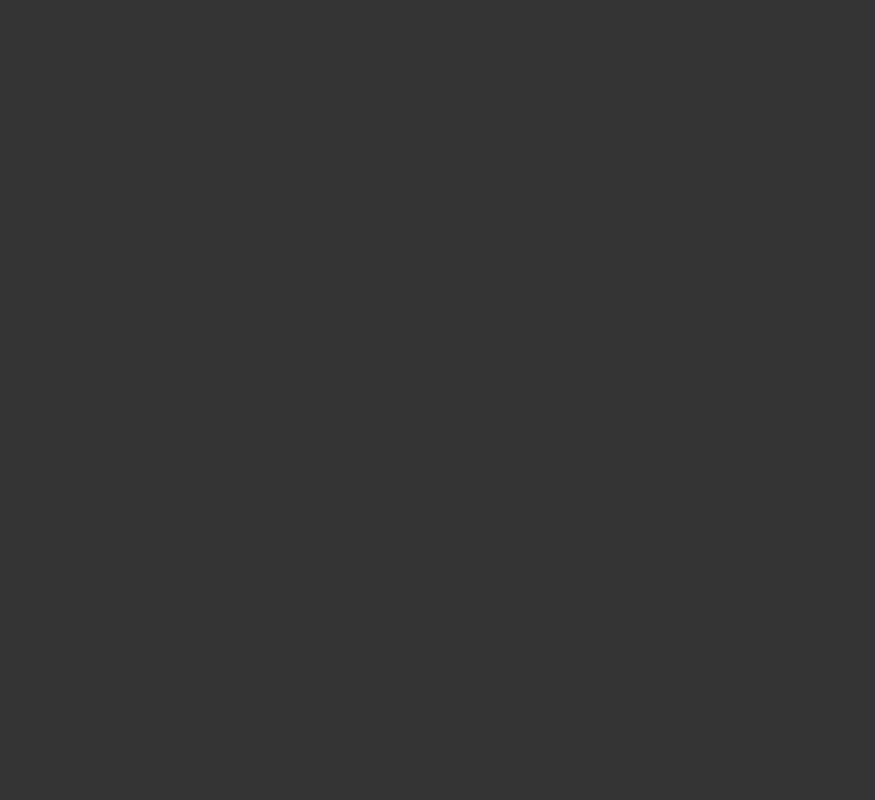
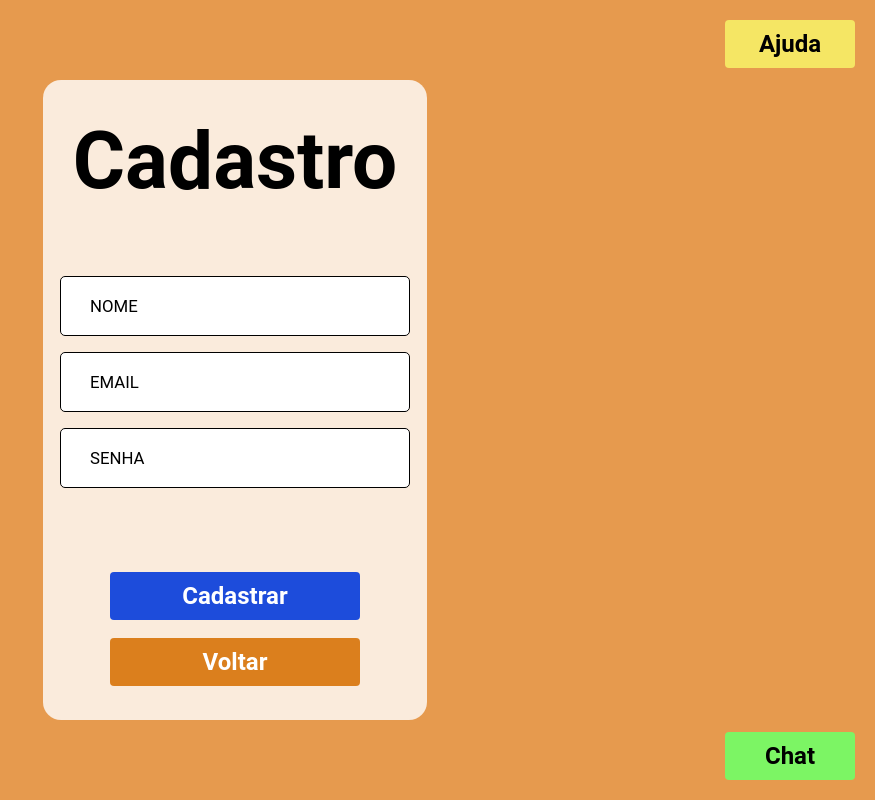
Before and after one commit to INTLPiva/RaMaL-Front-End, a React (Vite) app: page /cadastro in a window 1280 px wide. Before the commit this address had no page. Shown: the whole page, without its empty margins (405-1280 px from the left). Built offline with nearby package versions, Linux system fonts and the light colour scheme.

Commit message:
feat: página de login e cadastro

```diff
--- /dev/null
+++ b/src/components/Card/index.jsx
@@ -0,0 +1,14 @@
+import React from 'react';
+
+import PropTypes from 'prop-types';
+
+import { Container } from './styles';
+
+export const Card = ({ children, color }) => {
+  return <Container color={color}>{children}</Container>;
+};
+
+Card.propTypes = {
+  children: PropTypes.element,
+  color: PropTypes.string,
+};
--- /dev/null
+++ b/src/components/Card/styles.js
@@ -0,0 +1,13 @@
+import styled from 'styled-components';
+
+export const Container = styled.div`
+  height: 80%;
+  width: 30%;
+  background-color: ${({ color }) => color};
+  border-radius: 18px;
+
+  display: flex;
+  flex-direction: column;
+  align-items: center;
+  justify-content: space-around;
+`;
--- /dev/null
+++ b/src/components/Input/index.jsx
@@ -0,0 +1,18 @@
+import React from 'react';
+
+import PropTypes from 'prop-types';
+
+import { Container } from './styles';
+
+export function Input({ name, ...rest }) {
+  return (
+    <Container>
+      <input required {...rest} />
+      <span>{name}</span>
+    </Container>
+  );
+}
+
+Input.propTypes = {
+  name: PropTypes.string,
+};
--- /dev/null
+++ b/src/components/Input/styles.js
@@ -0,0 +1,42 @@
+import styled from 'styled-components';
+
+export const Container = styled.div`
+  position: relative;
+  color: #000;
+  margin-bottom: 16px;
+  width: 350px;
+
+  & input {
+    width: 100%;
+    height: 60px;
+    padding: 10px;
+    border: 1px solid black;
+    border-radius: 5px;
+    outline: none;
+    color: black;
+    font-size: 1em;
+    background-color: #fff;
+  }
+
+  & span {
+    position: absolute;
+    left: 10px;
+    padding: 20px;
+    pointer-events: none;
+    font-size: 1.2em;
+    text-transform: uppercase;
+    transition: 0.5s;
+  }
+
+  & input:valid ~ span,
+  & input:focus ~ span {
+    transform: translateX(10px) translateY(-7px);
+    font-size: 1em;
+    padding: 0 20px;
+    /* background: #fff; */
+    /* color: black; */
+    background-color: black;
+    color: #fff;
+    border-radius: 2px;
+  }
+`;
--- /dev/null
+++ b/src/pages/Cadastro/index.jsx
@@ -0,0 +1,38 @@
+import React from 'react';
+
+import { useNavigate } from 'react-router-dom';
+
+import { Container } from './styles';
+import { Card } from '../../components/Card';
+import { ChatButton } from '../../components/ChatButton';
+import { HelpButton } from '../../components/HelpButton';
+import { Input } from '../../components/Input';
+
+export const Cadastro = () => {
+  const navigate = useNavigate();
+
+  return (
+    <Container>
+      <Card color={'rgb(250, 235, 220)'}>
+        <h1 className="title">Cadastro</h1>
+
+        <div className="inputs">
+          <Input name="Nome" type="text" />
+          <Input name="Email" type="text" />
+          <Input name="Senha" type="password" />
+          {/* <Input name="Confirmar Senha" type="password" /> */}
+        </div>
+
+        <div className="buttons">
+          <button className="cadastrar-button">Cadastrar</button>
+          <button className="voltar-button" onClick={() => navigate('/')}>
+            Voltar
+          </button>
+        </div>
+      </Card>
+
+      <HelpButton />
+      <ChatButton />
+    </Container>
+  );
+};
--- /dev/null
+++ b/src/pages/Cadastro/styles.js
@@ -0,0 +1,58 @@
+import styled from 'styled-components';
+
+export const Container = styled.div`
+  height: 100vh;
+  background-color: rgb(230, 154, 78);
+  display: flex;
+  justify-content: center;
+  align-items: center;
+
+  .title {
+    font-size: 80px;
+    color: #000;
+  }
+
+  .cadastrar-button {
+    border: none;
+    padding: 10px 30px;
+    font-size: 24px;
+    font-weight: 700;
+    border-radius: 4px;
+    color: #fff;
+    background-color: rgba(29, 76, 219);
+    min-width: 250px;
+  }
+
+  .cadastrar-button:hover {
+    background-color: rgba(20, 50, 150, 1);
+  }
+
+  .cadastrar-button:active {
+    background-color: rgba(10, 25, 75, 1);
+  }
+
+  .voltar-button {
+    border: none;
+    padding: 10px 30px;
+    font-size: 24px;
+    font-weight: 700;
+    border-radius: 4px;
+    color: #fff;
+    background-color: rgba(219, 127, 29);
+    min-width: 250px;
+  }
+
+  .voltar-button:hover {
+    background-color: rgba(150, 80, 20, 1);
+  }
+
+  .voltar-button:active {
+    background-color: rgba(100, 50, 10, 1);
+  }
+
+  .buttons {
+    display: flex;
+    flex-direction: column;
+    gap: 18px;
+  }
+`;
--- a/src/pages/Home/index.jsx
+++ b/src/pages/Home/index.jsx
@@ -1,16 +1,24 @@
 import React from 'react';
+
+import { useNavigate } from 'react-router-dom';
 
 import { Container } from './styles';
 import { ChatButton } from '../../components/ChatButton';
 import { HelpButton } from '../../components/HelpButton';
 
 export const Home = () => {
+  const navigate = useNavigate();
+
   return (
     <Container>
       <h1 className="title">RaMaL</h1>
 
-      <button className="entrar-button">Entrar</button>
-      <button className="cadastrar-button">Cadastrar</button>
+      <button className="entrar-button" onClick={() => navigate('login')}>
+        Entrar
+      </button>
+      <button className="cadastrar-button" onClick={() => navigate('cadastro')}>
+        Cadastrar
+      </button>
 
       <HelpButton />
       <ChatButton />
--- /dev/null
+++ b/src/pages/Login/index.jsx
@@ -0,0 +1,36 @@
+import React from 'react';
+
+import { useNavigate } from 'react-router-dom';
+
+import { Container } from './styles';
+import { Card } from '../../components/Card';
+import { ChatButton } from '../../components/ChatButton';
+import { HelpButton } from '../../components/HelpButton';
+import { Input } from '../../components/Input';
+
+export const Login = () => {
+  const navigate = useNavigate();
+
+  return (
+    <Container>
+      <Card color={'rgba(224, 237, 246)'}>
+        <h1 className="title">Login</h1>
+
+        <div className="inputs">
+          <Input name="Email" type="text" />
+          <Input name="Senha" type="password" />
+        </div>
+
+        <div className="buttons">
+          <button className="entrar-button">Entrar</button>
+          <button className="voltar-button" onClick={() => navigate('/')}>
+            Voltar
+          </button>
+        </div>
+      </Card>
+
+      <HelpButton />
+      <ChatButton />
+    </Container>
+  );
+};
--- /dev/null
+++ b/src/pages/Login/styles.js
@@ -0,0 +1,58 @@
+import styled from 'styled-components';
+
+export const Container = styled.div`
+  height: 100vh;
+  background-color: rgba(99, 165, 212);
+  display: flex;
+  justify-content: center;
+  align-items: center;
+
+  .title {
+    font-size: 80px;
+    color: #000;
+  }
+
+  .entrar-button {
+    border: none;
+    padding: 10px 30px;
+    font-size: 24px;
+    font-weight: 700;
+    border-radius: 4px;
+    color: #fff;
+    background-color: rgba(29, 76, 219);
+    min-width: 250px;
+  }
+
+  .entrar-button:hover {
+    background-color: rgba(20, 50, 150, 1);
+  }
+
+  .entrar-button:active {
+    background-color: rgba(10, 25, 75, 1);
+  }
+
+  .voltar-button {
+    border: none;
+    padding: 10px 30px;
+    font-size: 24px;
+    font-weight: 700;
+    border-radius: 4px;
+    color: #fff;
+    background-color: rgba(219, 127, 29);
+    min-width: 250px;
+  }
+
+  .voltar-button:hover {
+    background-color: rgba(150, 80, 20, 1);
+  }
+
+  .voltar-button:active {
+    background-color: rgba(100, 50, 10, 1);
+  }
+
+  .buttons {
+    display: flex;
+    flex-direction: column;
+    gap: 18px;
+  }
+`;
--- a/src/routes/index.jsx
+++ b/src/routes/index.jsx
@@ -2,13 +2,17 @@ import React from 'react';
 
 import { Routes, Route } from 'react-router-dom';
 
+import { Cadastro } from '../pages/Cadastro';
 import { Home } from '../pages/Home';
 import { Leitura } from '../pages/Leitura';
+import { Login } from '../pages/Login';
 
 export function AppRoutes() {
   return (
     <Routes>
       <Route path="/" element={<Home />} />
+      <Route path="/login" element={<Login />} />
+      <Route path="/cadastro" element={<Cadastro />} />
       <Route path="/leitura" element={<Leitura />} />
     </Routes>
   );
```
